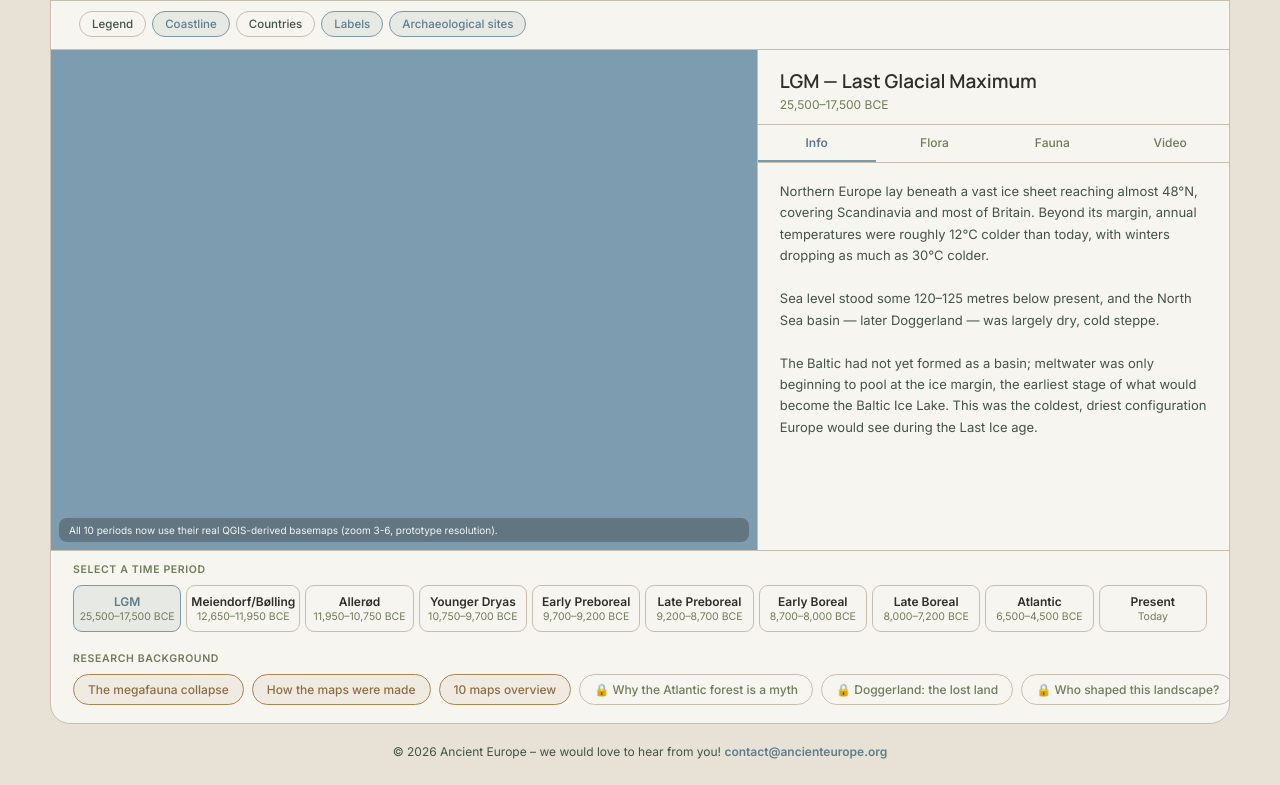
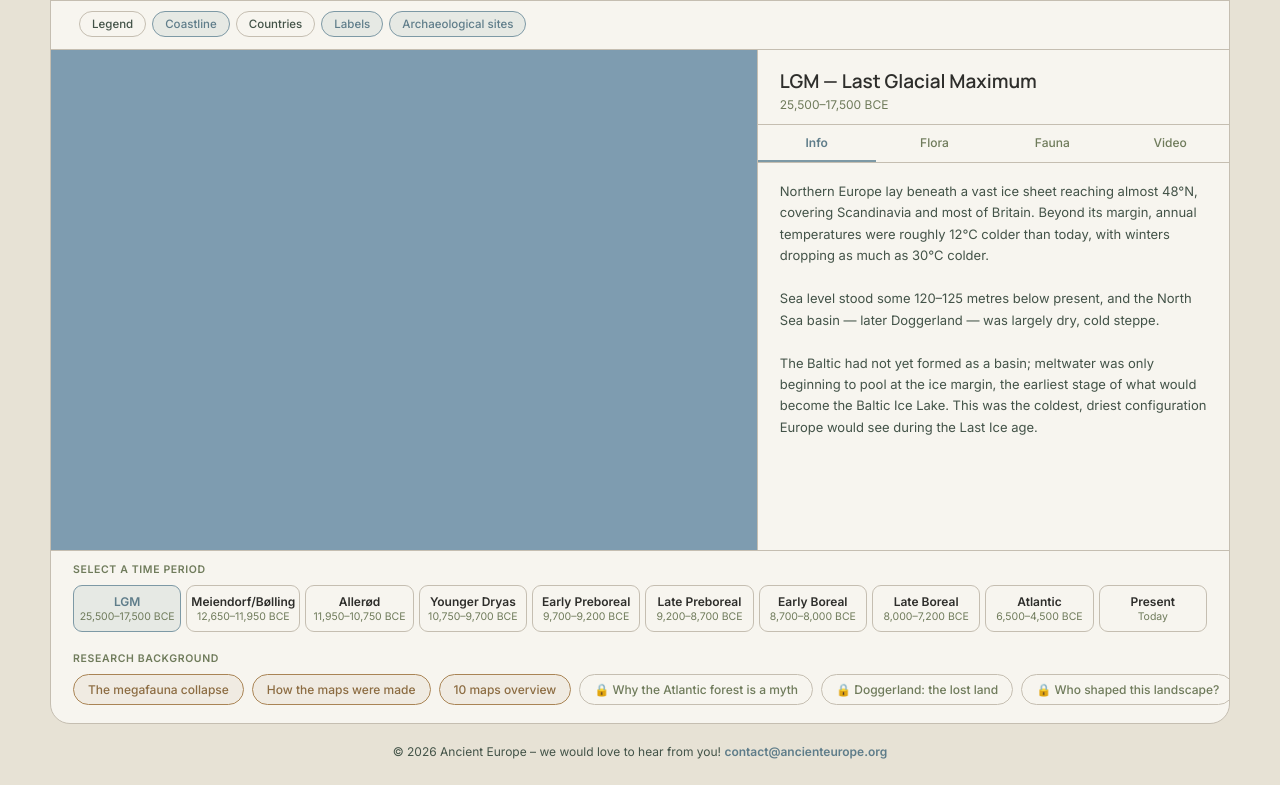
Before and after one commit to eveline211/Ancient-Europe, a plain HTML site: page index.html in a window 1280 px wide. Shown: the part 133-918 px from the top of the page. Drawn offline with nearby package versions, Linux system fonts and the light colour scheme; a script that the page names is missing.

Commit message:
Add files via upload

```diff
--- a/index.html
+++ b/index.html
@@ -33,7 +33,6 @@
   <div class="main-area">
     <div class="map-area">
       <div id="map"></div>
-      <div class="map-placeholder-note">All 10 periods now use their real QGIS-derived basemaps (zoom 3-6, prototype resolution).</div>
     </div>
 
     <div class="info-panel">
```
